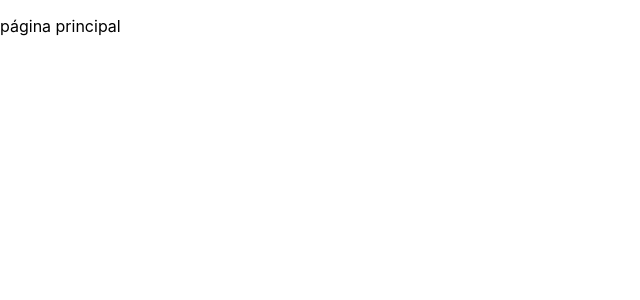
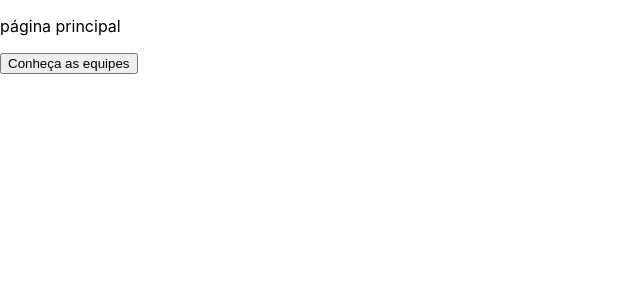
Before and after one commit to TiagoEmanuel8/nbb-presentation, a React (Create React App) app: page / in a window 1280 px wide. Shown: the top 300 px of the page, without its empty margins (0-640 px from the left). Built offline with nearby package versions, Linux system fonts and the light colour scheme.

Commit message:
configurando navegaçao entre as paginas

```diff
--- a/src/pages/PaginaPrincipal.js
+++ b/src/pages/PaginaPrincipal.js
@@ -1,9 +1,15 @@
 import React from 'react';
+import { Link } from 'react-router-dom';
 
 class PaginaPrincipal extends React.Component {
   render() {
     return(
-      <p>página principal</p>
+      <section>
+        <p>página principal</p>
+        <Link to={'/team'}>
+        <button>Conheça as equipes</button>
+        </Link>
+      </section>
     )
   }
 };
```
